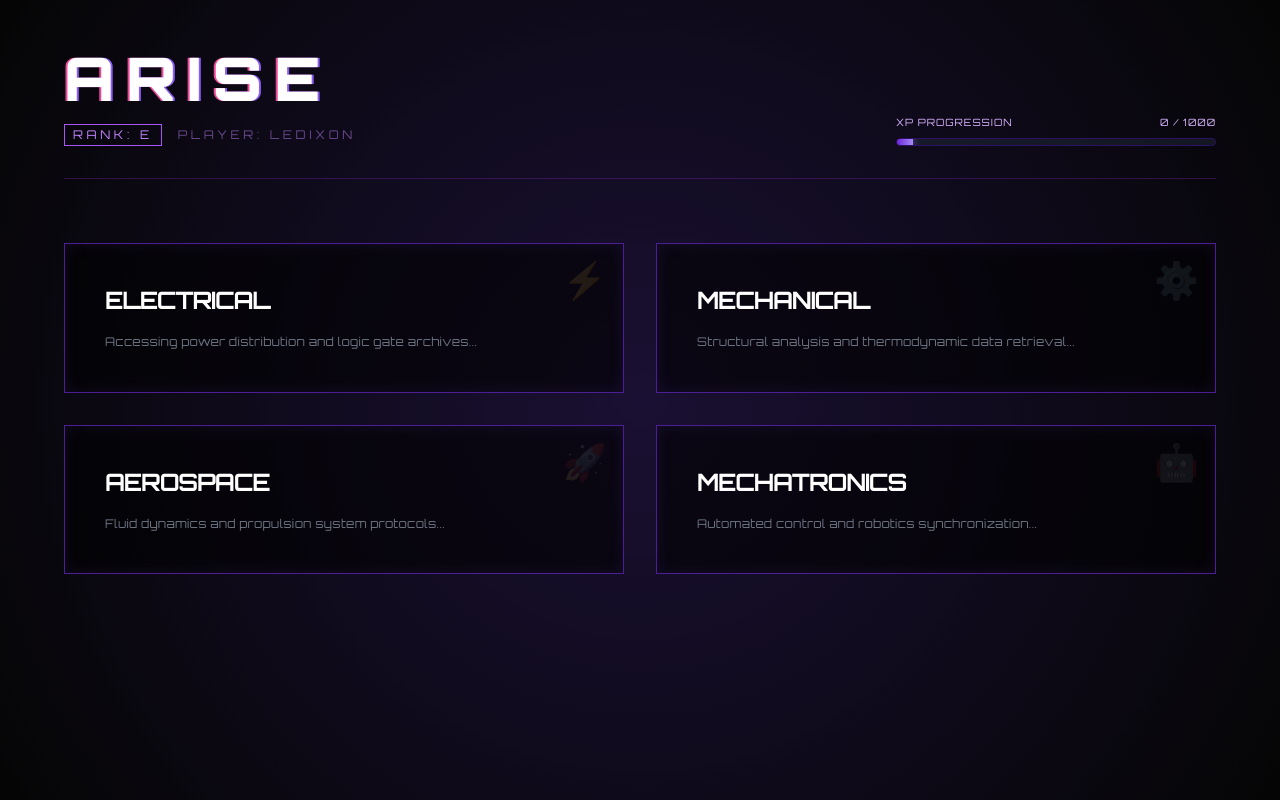
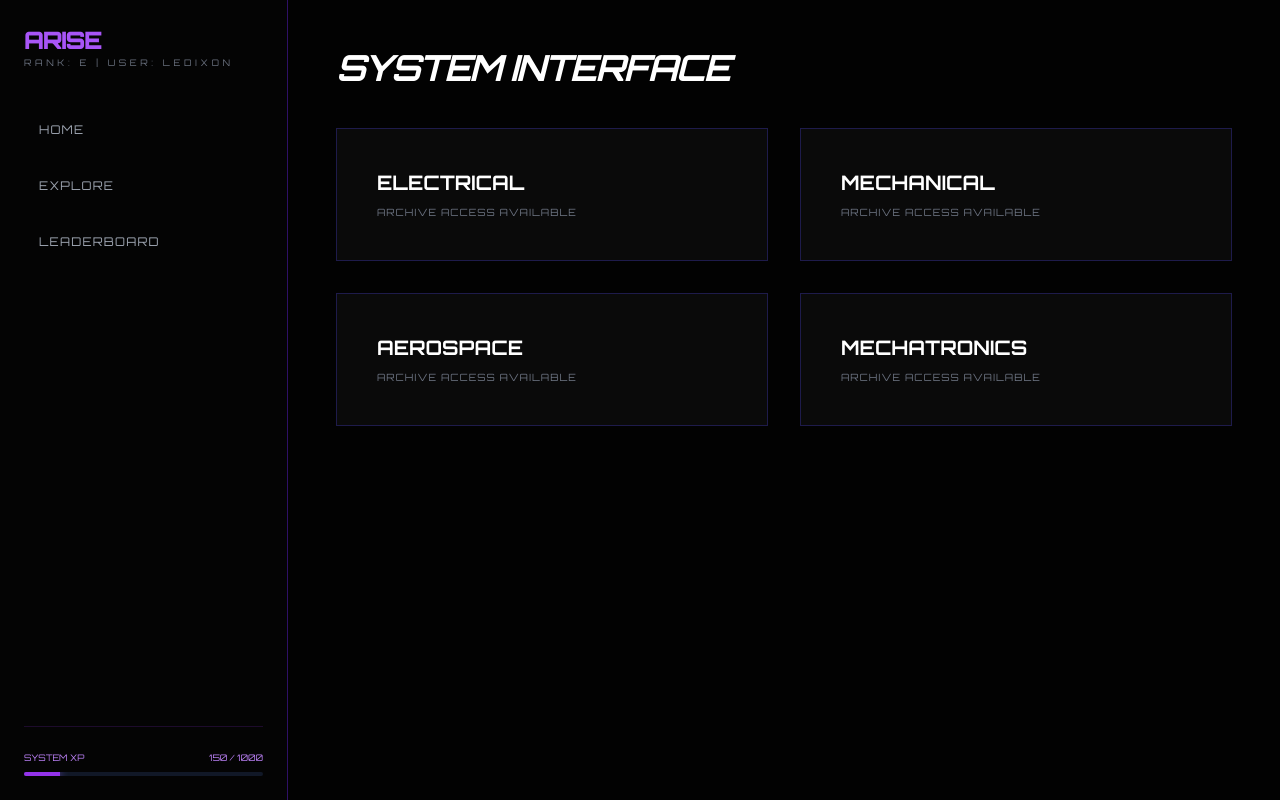
Before and after one commit to ledixon/arise, a plain HTML site: page index.html in a window 1280 px wide. Drawn offline with nearby package versions, Linux system fonts and the light colour scheme.

Commit message:
Revamp ARISE system layout and functionality
Updated the title and styles for the ARISE system, added sidebar navigation, and enhanced project display functionality.

```diff
--- a/index.html
+++ b/index.html
@@ -3,150 +3,150 @@
 <head>
     <meta charset="UTF-8">
     <meta name="viewport" content="width=device-width, initial-scale=1.0">
-    <title>ARISE | Engineering System</title>
+    <title>ARISE | Global Engineering System</title>
     <script src="https://cdn.tailwindcss.com"></script>
     <style>
         @import url('https://fonts.googleapis.com/css2?family=Orbitron:wght@400;700;900&display=swap');
-
-        body {
-            background-color: #050505;
-            color: #fff;
-            font-family: 'Orbitron', sans-serif;
-            background-image: radial-gradient(circle at 50% 50%, #1a1033 0%, #050505 100%);
-            min-height: 100vh;
-        }
-
-        .system-card {
-            background: rgba(0, 0, 0, 0.6);
-            border: 1px solid #4c1d95;
-            box-shadow: inset 0 0 15px rgba(139, 92, 246, 0.1);
-            transition: all 0.4s cubic-bezier(0.4, 0, 0.2, 1);
-        }
-
-        .system-card:hover {
-            border-color: #8b5cf6;
-            box-shadow: 0 0 30px rgba(139, 92, 246, 0.3), inset 0 0 20px rgba(139, 92, 246, 0.2);
-            transform: scale(1.02);
-        }
-
-        .glitch-text {
-            text-shadow: 2px 0 #8b5cf6, -2px 0 #ec4899;
-            letter-spacing: 0.2em;
-        }
-
-        .xp-bar-bg { background: rgba(31, 41, 55, 0.5); border: 1px solid #2e1065; }
-        .xp-bar-fill {
-            background: linear-gradient(90deg, #6d28d9 0%, #a78bfa 100%);
-            box-shadow: 0 0 10px #8b5cf6;
-        }
+        body { background-color: #020202; color: #fff; font-family: 'Orbitron', sans-serif; height: 100vh; overflow: hidden; }
+        .sidebar { border-right: 1px solid #2e1065; background: rgba(5, 5, 5, 0.8); }
+        .nav-item { transition: all 0.3s ease; border-left: 3px solid transparent; }
+        .nav-item:hover { background: rgba(139, 92, 246, 0.1); border-left: 3px solid #8b5cf6; }
+        .system-card { background: #0a0a0a; border: 1px solid #1e1b4b; transition: 0.3s; }
+        .system-card:hover { border-color: #8b5cf6; box-shadow: 0 0 15px rgba(139, 92, 246, 0.2); }
+        .scanner-line { height: 2px; background: #8b5cf6; position: absolute; width: 100%; animation: scan 2s infinite; }
+        @keyframes scan { 0% { top: 0; } 100% { top: 100%; } }
+        #main-display::-webkit-scrollbar { width: 4px; }
+        #main-display::-webkit-scrollbar-thumb { background: #2e1065; }
     </style>
 </head>
-<body class="p-6 md:p-12">
+<body class="flex">
 
-    <header class="max-w-6xl mx-auto mb-16 flex flex-col md:flex-row justify-between items-end gap-6 border-b border-purple-900/50 pb-8">
-        <div>
-            <h1 id="main-title" class="text-4xl md:text-6xl font-black glitch-text mb-4 uppercase">Arise</h1>
-            <div class="flex items-center gap-4 text-xs tracking-[0.3em] text-purple-400">
-                <span class="border border-purple-500 px-2 py-0.5">RANK: E</span>
-                <span class="opacity-50">PLAYER: LEDIXON</span>
+    <aside class="sidebar w-72 flex flex-col p-6">
+        <div class="mb-10">
+            <h1 class="text-2xl font-black tracking-tighter text-purple-500">ARISE</h1>
+            <p class="text-[9px] text-gray-500 tracking-[0.4em]">RANK: E | USER: LEDIXON</p>
+        </div>
+
+        <nav class="flex-1 space-y-4">
+            <button onclick="location.reload()" class="nav-item w-full text-left p-3 text-xs tracking-widest text-gray-400 hover:text-white">HOME</button>
+            <button onclick="showExplore()" class="nav-item w-full text-left p-3 text-xs tracking-widest text-gray-400 hover:text-white">EXPLORE</button>
+            <button onclick="showLeaderboard()" class="nav-item w-full text-left p-3 text-xs tracking-widest text-gray-400 hover:text-white">LEADERBOARD</button>
+        </nav>
+
+        <div class="mt-auto pt-6 border-t border-purple-900/30">
+            <div class="flex justify-between text-[9px] mb-2 text-purple-400">
+                <span>SYSTEM XP</span>
+                <span>150 / 1000</span>
+            </div>
+            <div class="h-1 bg-gray-900 rounded-full overflow-hidden">
+                <div class="h-full bg-purple-600 w-[15%] shadow-[0_0_8px_#8b5cf6]"></div>
             </div>
         </div>
+    </aside>
 
-        <div class="w-full md:w-80">
-            <div class="flex justify-between text-[10px] mb-2 tracking-widest text-purple-300">
-                <span>XP PROGRESSION</span>
-                <span>0 / 1000</span>
+    <main id="main-display" class="flex-1 overflow-y-auto p-12">
+        <h2 id="view-title" class="text-4xl font-bold mb-10 tracking-tighter uppercase italic">System Interface</h2>
+
+        <div id="content-grid" class="grid grid-cols-1 md:grid-cols-2 gap-8">
+            <div onclick="openCategory('electrical')" class="system-card p-10 cursor-pointer">
+                <h3 class="text-xl font-bold">ELECTRICAL</h3>
+                <p class="text-[10px] text-gray-500 mt-2 tracking-widest">ARCHIVE ACCESS AVAILABLE</p>
             </div>
-            <div class="xp-bar-bg h-2 w-full rounded-full overflow-hidden">
-                <div class="xp-bar-fill h-full w-[5%]"></div>
+            <div onclick="openCategory('mechanical')" class="system-card p-10 cursor-pointer">
+                <h3 class="text-xl font-bold">MECHANICAL</h3>
+                <p class="text-[10px] text-gray-500 mt-2 tracking-widest">ARCHIVE ACCESS AVAILABLE</p>
             </div>
-            <button id="back-btn" onclick="location.reload()" class="hidden mt-6 w-full py-2 border border-pink-500/50 text-pink-500 text-[10px] hover:bg-pink-500 hover:text-white transition-all tracking-[0.4em]">
-                RETURN TO SYSTEM HOME
-            </button>
+            <div onclick="openCategory('aerospace')" class="system-card p-10 cursor-pointer">
+                <h3 class="text-xl font-bold">AEROSPACE</h3>
+                <p class="text-[10px] text-gray-500 mt-2 tracking-widest">ARCHIVE ACCESS AVAILABLE</p>
+            </div>
+            <div onclick="openCategory('mechatronics')" class="system-card p-10 cursor-pointer">
+                <h3 class="text-xl font-bold">MECHATRONICS</h3>
+                <p class="text-[10px] text-gray-500 mt-2 tracking-widest">ARCHIVE ACCESS AVAILABLE</p>
+            </div>
         </div>
-    </header>
+    </main>
 
-    <main id="project-grid" class="grid grid-cols-1 md:grid-cols-2 gap-8 max-w-6xl mx-auto">
-
-        <div onclick="openCategory('electrical')" class="system-card p-10 rounded-none cursor-pointer group relative overflow-hidden">
-            <div class="absolute top-0 right-0 p-4 opacity-10 group-hover:opacity-100 transition-opacity">
-                <span class="text-4xl">⚡</span>
-            </div>
-            <h2 class="text-2xl font-bold tracking-tighter mb-4">ELECTRICAL</h2>
-            <p class="text-gray-500 text-xs leading-relaxed tracking-wide">Accessing power distribution and logic gate archives...</p>
+    <div id="camera-overlay" class="fixed inset-0 bg-black/95 z-50 hidden flex flex-col items-center justify-center">
+        <div class="relative w-full max-w-xl border border-purple-500">
+            <div class="scanner-line"></div>
+            <video id="webcam" autoplay playsinline class="w-full"></video>
         </div>
-
-        <div onclick="openCategory('mechanical')" class="system-card p-10 rounded-none cursor-pointer group relative overflow-hidden">
-            <div class="absolute top-0 right-0 p-4 opacity-10 group-hover:opacity-100 transition-opacity">
-                <span class="text-4xl">⚙️</span>
-            </div>
-            <h2 class="text-2xl font-bold tracking-tighter mb-4">MECHANICAL</h2>
-            <p class="text-gray-500 text-xs leading-relaxed tracking-wide">Structural analysis and thermodynamic data retrieval...</p>
-        </div>
-
-        <div onclick="openCategory('aerospace')" class="system-card p-10 rounded-none cursor-pointer group relative overflow-hidden">
-            <div class="absolute top-0 right-0 p-4 opacity-10 group-hover:opacity-100 transition-opacity">
-                <span class="text-4xl">🚀</span>
-            </div>
-            <h2 class="text-2xl font-bold tracking-tighter mb-4">AEROSPACE</h2>
-            <p class="text-gray-500 text-xs leading-relaxed tracking-wide">Fluid dynamics and propulsion system protocols...</p>
-        </div>
-
-        <div onclick="openCategory('mechatronics')" class="system-card p-10 rounded-none cursor-pointer group relative overflow-hidden">
-            <div class="absolute top-0 right-0 p-4 opacity-10 group-hover:opacity-100 transition-opacity">
-                <span class="text-4xl">🤖</span>
-            </div>
-            <h2 class="text-2xl font-bold tracking-tighter mb-4">MECHATRONICS</h2>
-            <p class="text-gray-500 text-xs leading-relaxed tracking-wide">Automated control and robotics synchronization...</p>
-        </div>
-
-    </main>
+        <div id="ai-status" class="mt-6 text-purple-400 text-xs tracking-[0.3em]">ANALYZING PROJECT COMPONENTS...</div>
+        <button onclick="closeCamera()" class="mt-8 px-10 py-2 border border-white text-xs hover:bg-white hover:text-black transition">ABORT SCAN</button>
+    </div>
 
     <script>
         const projects = {
-            electrical: [
-                { title: "Tesla Coil Build", desc: "Wireless power transfer archives.", xp: 150 },
-                { title: "Digital Logic", desc: "Gates and binary processing.", xp: 50 }
-            ],
-            mechanical: [
-                { title: "Bayer Process", desc: "Aluminum extraction sequences.", xp: 200 },
-                { title: "Hydraulic Force", desc: "Fluid pressure mechanics.", xp: 120 }
-            ],
-            aerospace: [
-                { title: "Nozzle Geometry", desc: "Supersonic thrust optimization.", xp: 200 },
-                { title: "Airfoil Analysis", desc: "Lift-to-drag coefficients.", xp: 100 }
-            ],
-            mechatronics: [
-                { title: "PID Controllers", desc: "Self-correcting automation.", xp: 180 },
-                { title: "Sensor Array", desc: "LIDAR and ultrasonic mapping.", xp: 150 }
-            ]
+            electrical: [{title: "Tesla Coil", xp: 150}, {title: "Logic Gates", xp: 50}],
+            mechanical: [{title: "Bayer Process", xp: 200}, {title: "Hydraulic Press", xp: 120}],
+            aerospace: [{title: "Rocket Engine", xp: 250}, {title: "Fluid Dynamics", xp: 100}],
+            mechatronics: [{title: "Robot Arm", xp: 180}, {title: "Neural Sync", xp: 300}]
         };
 
         function openCategory(type) {
-            const grid = document.getElementById('project-grid');
-            const title = document.getElementById('main-title');
-            const backBtn = document.getElementById('back-btn');
-
-            title.innerText = type;
-            backBtn.classList.remove('hidden');
+            const grid = document.getElementById('content-grid');
+            document.getElementById('view-title').innerText = type + " Archives";
             grid.innerHTML = '';
-
-            projects[type].forEach(proj => {
+            projects[type].forEach(p => {
                 grid.innerHTML += `
-                    <div class="system-card p-8 animate-pulse-slow">
-                        <div class="h-40 bg-purple-900/10 mb-6 flex items-center justify-center border border-purple-500/30">
-                            <span class="text-[10px] tracking-[0.5em] text-purple-500">ENCRYPTED VIDEO DATA</span>
+                    <div class="system-card p-6">
+                        <div class="h-32 bg-purple-950/20 border border-purple-900/50 mb-4 flex items-center justify-center">
+                             <span class="text-[9px] text-purple-500 tracking-[0.5em]">DECRYPTED VIDEO FEED</span>
                         </div>
-                        <h4 class="text-lg font-bold mb-2 tracking-tight">${proj.title}</h4>
-                        <p class="text-gray-500 text-xs mb-6 uppercase tracking-wider">${proj.desc}</p>
-                        <div class="flex justify-between items-center border-t border-purple-900/50 pt-4">
-                            <span class="text-purple-400 text-[10px] tracking-widest">+${proj.xp} XP</span>
-                            <button class="text-[10px] tracking-[0.3em] text-white hover:text-purple-400 transition-colors">ACCESS ARCHIVE</button>
+                        <h4 class="font-bold">${p.title}</h4>
+                        <div class="mt-4 flex justify-between items-center border-t border-gray-800 pt-4">
+                            <span class="text-xs text-purple-400">+${p.xp} XP</span>
+                            <button onclick="startCamera()" class="text-[9px] border border-purple-500 px-3 py-1 hover:bg-purple-500 transition-all">AI SCAN</button>
                         </div>
                     </div>
                 `;
             });
         }
+
+        function showLeaderboard() {
+            document.getElementById('view-title').innerText = "World Leaderboard";
+            document.getElementById('content-grid').innerHTML = `
+                <div class="col-span-2 space-y-4">
+                    <div class="p-4 bg-purple-900/20 border border-yellow-500 flex justify-between items-center">
+                        <span class="text-yellow-500">#1 PLAYER: KEVIN_Z (RANK S)</span>
+                        <span>145,200 XP</span>
+                    </div>
+                    <div class="p-4 bg-purple-900/10 border border-gray-400 flex justify-between items-center">
+                        <span class="text-gray-400">#2 PLAYER: M0DERA (RANK S)</span>
+                        <span>138,900 XP</span>
+                    </div>
+                    <div class="p-4 bg-purple-900/10 border border-orange-700 flex justify-between items-center">
+                        <span class="text-orange-700">#3 PLAYER: RYU_ENG (RANK A)</span>
+                        <span>92,450 XP</span>
+                    </div>
+                </div>
+            `;
+        }
+
+        function showExplore() {
+            document.getElementById('view-title').innerText = "Explore Feed";
+            document.getElementById('content-grid').innerHTML = `
+                <div class="col-span-2 text-center py-20 border border-dashed border-gray-800">
+                    <p class="text-gray-600 text-xs tracking-widest">ALGORITHM ANALYZING YOUR INTERESTS...</p>
+                </div>
+            `;
+        }
+
+        async function startCamera() {
+            document.getElementById('camera-overlay').classList.remove('hidden');
+            const stream = await navigator.mediaDevices.getUserMedia({ video: true });
+            document.getElementById('webcam').srcObject = stream;
+            setTimeout(() => {
+                document.getElementById('ai-status').innerText = "SUCCESS: PROJECT VERIFIED. +100 XP";
+            }, 3000);
+        }
+
+        function closeCamera() {
+            const video = document.getElementById('webcam');
+            if (video.srcObject) video.srcObject.getTracks().forEach(t => t.stop());
+            document.getElementById('camera-overlay').classList.add('hidden');
+        }
     </script>
 </body>
 </html>
```
